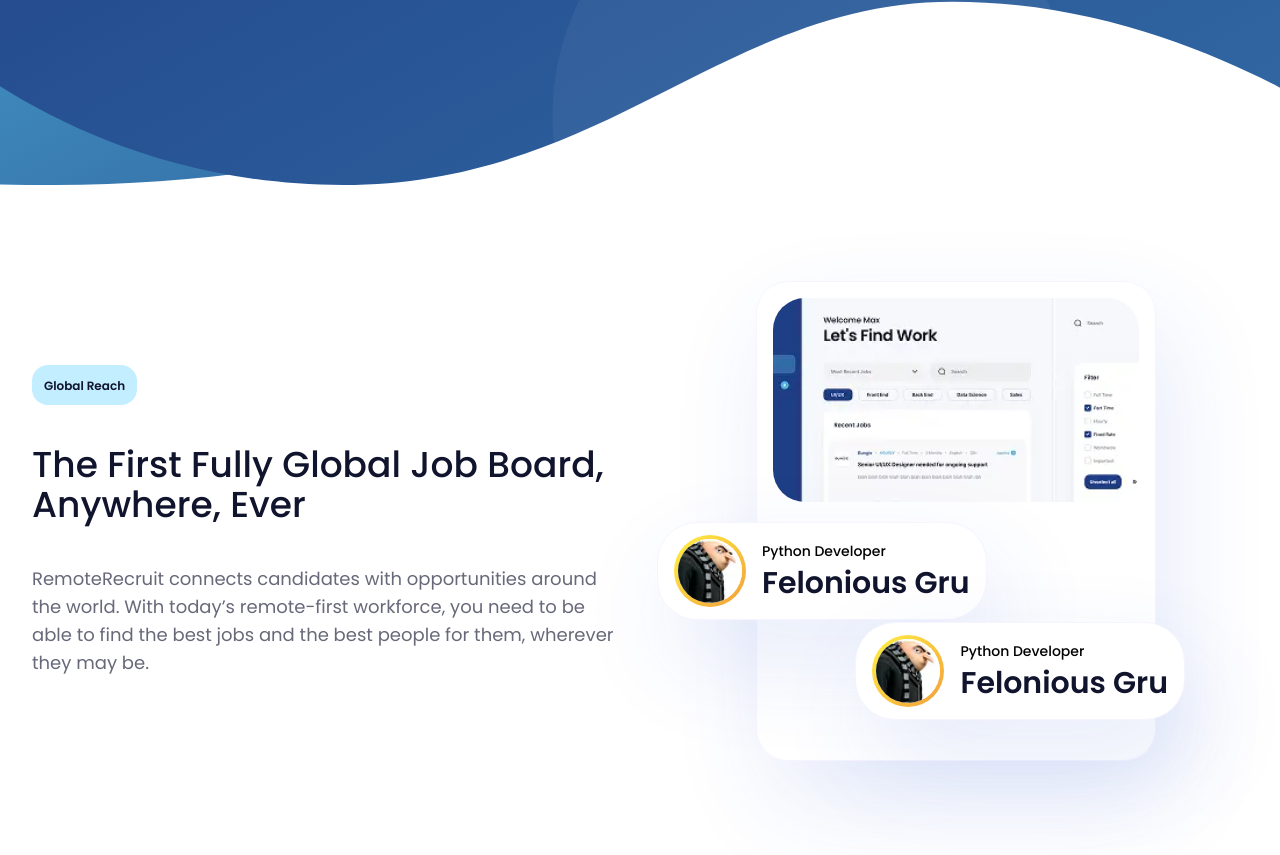
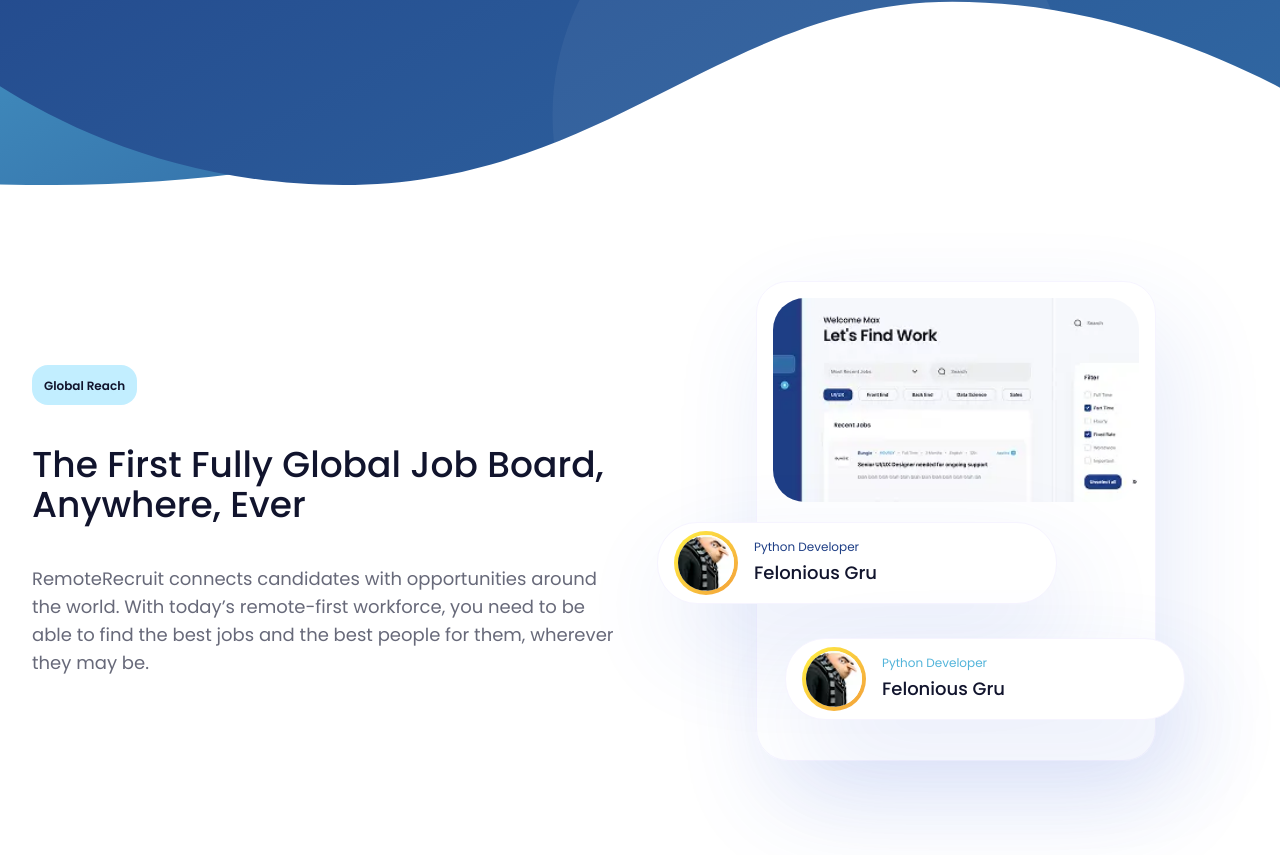
Before and after one commit to EasinTanvir/technical-task, a React (Vite) app: page / in a window 1280 px wide. Shown: the part 515-1370 px from the top of the page. Built offline with nearby package versions, Linux system fonts and the light colour scheme.

Commit message:
fix profile card color

```diff
--- a/src/components/landingPage/Research/Card.jsx
+++ b/src/components/landingPage/Research/Card.jsx
@@ -14,23 +14,15 @@ const Card = () => {
         className="h-auto w-full  rounded-4xl"
       />
       <Profile
-        className="
-      absolute
-      left-[-100px]
-      top-[240px]
-      z-10
-    "
+        className="absolute -left-25 top-60 z-10"
+        designationClass="text-research-profile-title-one text-xs"
         designation="Python Developer"
         name="Felonious Gru"
         imageSrc={profileImage}
       />
       <Profile
-        className="
-      absolute
-      right-[-30px]
-      bottom-[40px]
-      z-10
-    "
+        className="absolute -right-7.5 bottom-10  z-10"
+        designationClass="text-research-profile-title-two text-xs"
         designation="Python Developer"
         name="Felonious Gru"
         imageSrc={profileImage}
--- a/src/components/landingPage/Research/Profile.jsx
+++ b/src/components/landingPage/Research/Profile.jsx
@@ -2,7 +2,13 @@ import React from "react";
 import Heading from "../../ui/Heading";
 import Text from "../../ui/Text";
 
-const Profile = ({ className = "", designation, name, imageSrc }) => {
+const Profile = ({
+  className = "",
+  designation,
+  designationClass,
+  name,
+  imageSrc,
+}) => {
   return (
     <div
       className={`
@@ -10,8 +16,10 @@ const Profile = ({ className = "", designation, name, imageSrc }) => {
         rounded-[40px]
         border border-research-card-border
         bg-white
-        px-4 py-3
+        px-4 py-2
         shadow-research-card
+        min-w-100
+        max-w-100
         ${className}
       `}
     >
@@ -22,8 +30,8 @@ const Profile = ({ className = "", designation, name, imageSrc }) => {
         width={64}
         height={64}
         className="
-          h-18
-          w-18
+          h-16
+          w-16
           shrink-0
           research-card-circle-border-gradient
           shadow-research-card-shadow
@@ -32,19 +40,11 @@ const Profile = ({ className = "", designation, name, imageSrc }) => {
       />
 
       <div>
-        <Text as="p" size="sm" className="font-medium text-primary">
+        <Text as="p" size="sm" className={designationClass}>
           {designation}
         </Text>
 
-        <Heading
-          as="h3"
-          className="
-            mt-1
-            text-heading-dark
-            text-xl
-            md:text-2xl
-          "
-        >
+        <Heading as="h3" className=" mt-1 text-badge-text text-lg!">
           {name}
         </Heading>
       </div>
--- a/src/components/ui/Heading.jsx
+++ b/src/components/ui/Heading.jsx
@@ -2,8 +2,8 @@ const Heading = ({ as: Tag = "h2", children, id, className = "" }) => {
   const styles = {
     h1: "text-3xl md:text-4xl lg:text-5xl font-bold text-heading-light",
     h2: "text-3xl md:text-4xl font-medium",
-    h3: "text-2xl md:text-3xl font-semibold",
-    h4: "text-xl md:text-2xl font-semibold",
+    h3: "text-2xl md:text-3xl font-medium",
+    h4: "text-xl md:text-2xl font-medium",
     h5: "text-lg font-semibold",
     h6: "text-base font-semibold",
   };
```
